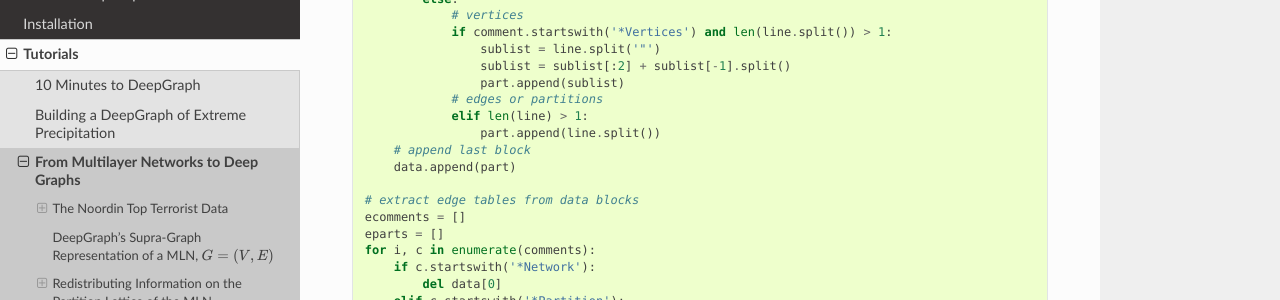
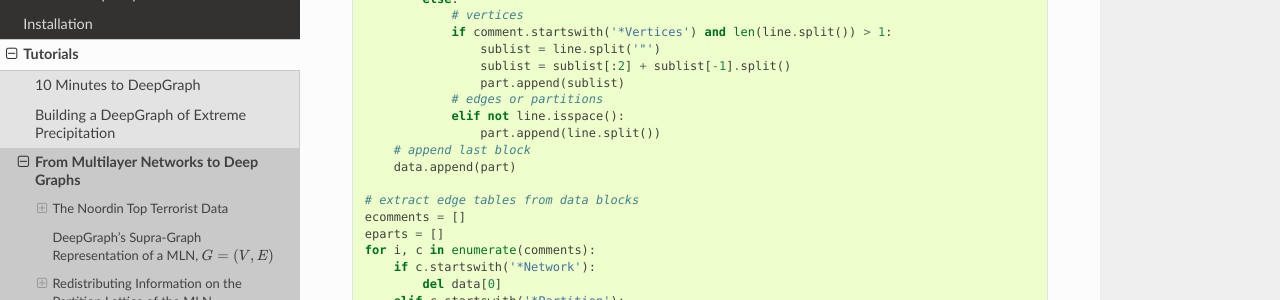
Before and after one commit to deepgraph/deepgraph, a Sphinx documentation site: the page built from doc/source/tutorials/terrorists.rst, in a window 1280 px wide and 900 px high, scrolled down 3432 px. Shown: the part 151-451 px from the top of the window. Built offline with Sphinx 7.4.7 and the Read the Docs theme 2.0.0, drawn with Linux system fonts in a browser that asks for light colours.

Commit message:
make script py2 compatible.

```diff
--- a/doc/source/tutorials/terrorists.py
+++ b/doc/source/tutorials/terrorists.py
@@ -105,7 +105,7 @@ with open('tmp/terrorists.paj') as txtfile:
                 sublist = sublist[:2] + sublist[-1].split()
                 part.append(sublist)
             # edges or partitions
-            elif len(line) > 1:
+            elif not line.isspace():
                 part.append(line.split())
     # append last block
     data.append(part)
--- a/doc/source/tutorials/terrorists.rst
+++ b/doc/source/tutorials/terrorists.rst
@@ -152,7 +152,7 @@ Preprocessing the Edges
                     sublist = sublist[:2] + sublist[-1].split()
                     part.append(sublist)
                 # edges or partitions
-                elif len(line) > 1:
+                elif not line.isspace():
                     part.append(line.split())
         # append last block
         data.append(part)
```
